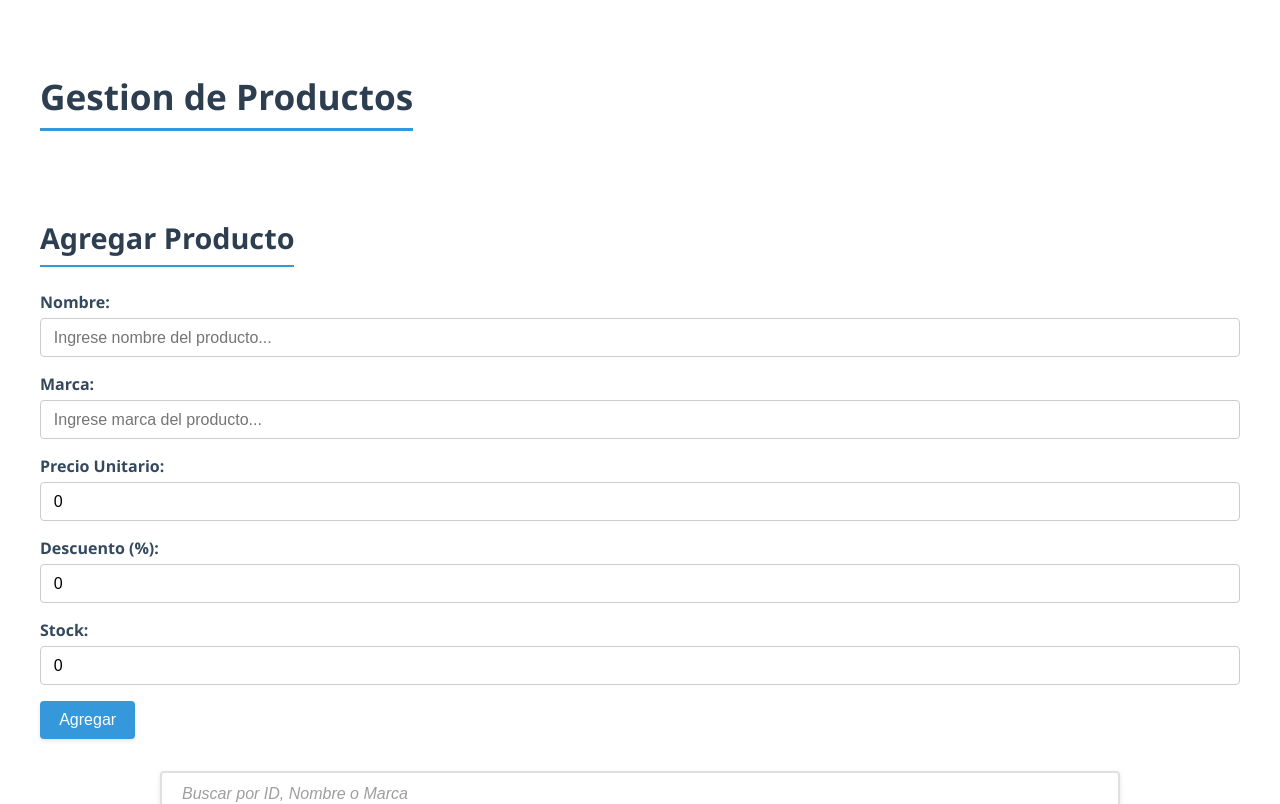
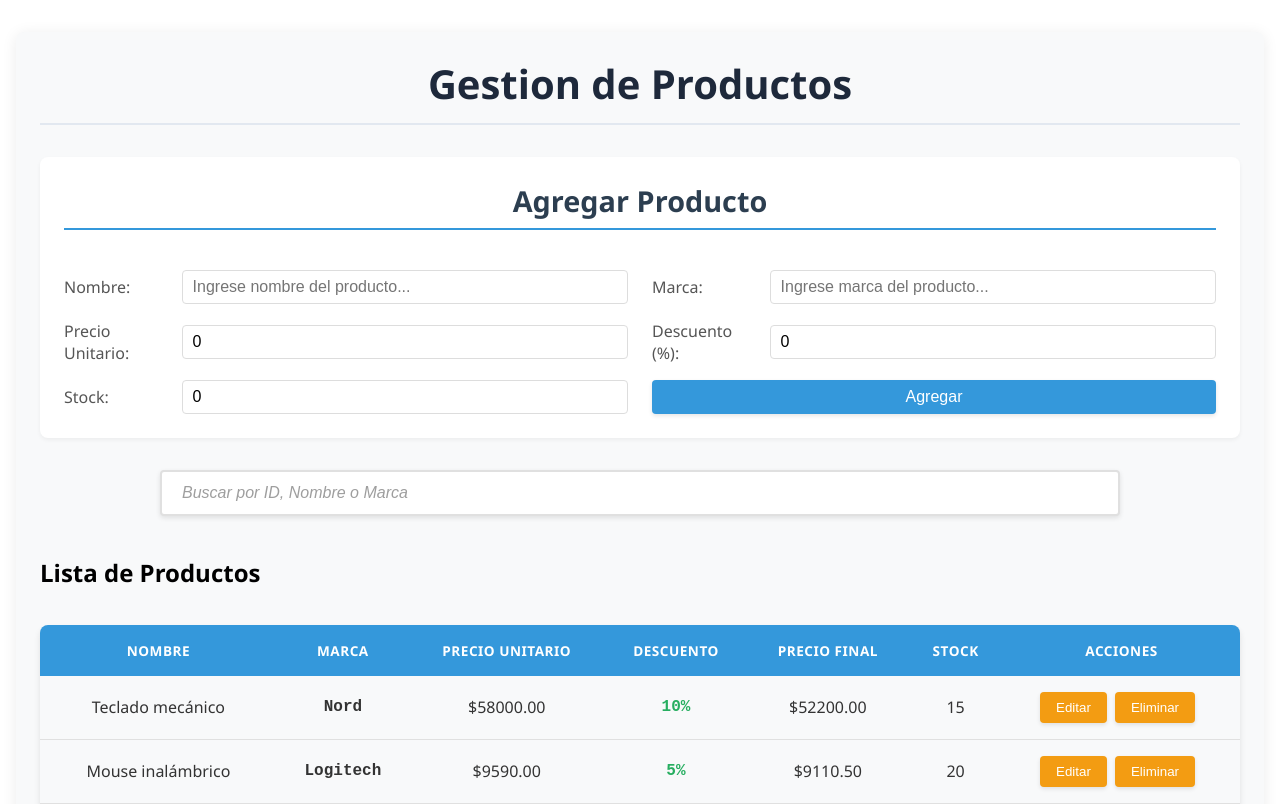
Before and after one commit to JoelGarcia21/tp04PV2025Grupo12, a React (Vite) app: page / in a window 1280 px wide. Shown: the top 804 px of the page. Built offline with nearby package versions, Linux system fonts and the light colour scheme.

Commit message:
style: se cambio el estilo del formulario [ArielReyes]

```diff
--- a/src/assets/Styles/intentario-style.css
+++ b/src/assets/Styles/intentario-style.css
@@ -1,57 +1,89 @@
-
-/* Contenedor principal */
+/* Contenedor Principal */
 .list-container {
   margin: 2rem auto;
   max-width: 1200px;
-  padding: 1rem;
-  font-family: 'Segoe UI', Tahoma, Geneva, Verdana, sans-serif;
-  background-color: #ffffff;
+  padding: 1.5rem;
+  font-family: 'Segoe UI', system-ui, sans-serif;
+  background: #f8f9fa;
+  border-radius: 8px;
+  box-shadow: 0 2px 15px rgba(0,0,0,0.08);
 }
 
 /* Título principal */
 .list-container h1 {
   text-align: center;
-  font-size: 2.2rem;
-  color: #2c3e50;
-  margin-bottom: 2rem;
-  border-bottom: 3px solid #3498db;
-  display: inline-block;
-  padding-bottom: 0.5rem;
+  font-size: 2.5rem;
+  color: #1e293b;
+  margin: 0 0 2rem 0;
+  padding-bottom: 0.75rem;
+  border-bottom: 2px solid #e2e8f0;
+}
+
+.list-form {
+  padding: 1.5rem;
+  background: white;
+  border-radius: 8px;
+  box-shadow: 0 2px 4px rgba(0,0,0,0.05);
+  display: grid;
+  grid-template-columns: repeat(2, 1fr);
+  gap: 1rem 1.5rem;
+}
+
+.list-form h2 {
+  grid-column: 1 / -1;
+  font-size: 1.3rem;
+  color: #1e293b;
+  margin: 0 0 0.5rem 0;
 }
 
 /* Campos de formulario */
 .form-group {
   display: flex;
-  flex-direction: column;
-  margin-bottom: 1rem;
+  align-items: center;
+  gap: 0.5rem;
 }
 
 .form-group label {
-  margin-bottom: 0.3rem;
-  color: #34495e;
-  font-weight: 600;
+  flex: 0 0 110px;
+  font-size: 1rem;
+  color: #555;
 }
 
 .form-group input {
-  padding: 0.6rem 0.8rem;
-  border: 1px solid #ccc;
+  flex: 1;
+  padding: 0.4rem 0.6rem;
+  font-size: 1rem;
+  border: 1px solid #ddd;
   border-radius: 4px;
-  font-size: 1rem;
-  transition: border-color 0.3s;
+  height: 34px;
+  box-sizing: border-box;
 }
 
-.form-group input:focus {
-  outline: none;
-  border-color: #3498db;
-  box-shadow: 0 0 0 2px rgba(52, 152, 219, 0.2);
+button[type="submit"] {
+  align-self: flex-start;
+  padding: 0.5rem 1.2rem;
+  font-size: 1rem;
+  background: #3498db;
+  color: white;
+  border: none;
+  border-radius: 4px;
+  cursor: pointer;
+  transition: all 0.2s ease;
+  box-shadow: 0 2px 4px rgba(0, 0, 0, 0.1);
 }
 
-/* Botón principal del formulario */
-.list-form button[type="submit"] {
-  background-color: #3498db;
+button[type="submit"]:hover {
+  background: #0f74b7;
+  transform: translateY(-1px);
+  box-shadow: 0 3px 6px rgba(0, 0, 0, 0.15);
+}
+/* botonera de edicion */
+.botonera-edicion button[type="submit"] {
+  align-self: flex-start;
+  background-color: #f39c12;
   color: white;
   border: none;
-  padding: 0.6rem 1.2rem;
+  padding: 0.5rem 1.2rem;
   border-radius: 4px;
   cursor: pointer;
   font-weight: 500;
@@ -60,17 +92,18 @@
   box-shadow: 0 2px 4px rgba(0, 0, 0, 0.1);
 }
 
-.list-form button[type="submit"]:hover {
-  background-color: #2980b9;
+.botonera-edicion button[type="submit"]:hover {
+  background-color: #e67e22;
   transform: translateY(-1px);
   box-shadow: 0 3px 6px rgba(0, 0, 0, 0.15);
 }
-/* botonera de edicion */
-.botonera-edicion button[type="submit"] {
-  background-color: #f39c12;
+.botonera-edicion button[type="button"] {
+  align-self: flex-end;
+  background-color: #f3123b;
   color: white;
   border: none;
-  padding: 0.6rem 1.2rem;
+  margin-left: 10px;
+  padding: 0.5rem 1.2rem;
   border-radius: 4px;
   cursor: pointer;
   font-weight: 500;
@@ -79,26 +112,7 @@
   box-shadow: 0 2px 4px rgba(0, 0, 0, 0.1);
 }
 
-.list-form button[type="submit"]:hover {
-  background-color: #e67e22;
-  transform: translateY(-1px);
-  box-shadow: 0 3px 6px rgba(0, 0, 0, 0.15);
-}
-.botonera-edicion button[type="button"] {
-  background-color: #f3123b;
-  color: white;
-  border: none;
-  margin-left: 10px;
-  padding: 0.6rem 1.2rem;
-  border-radius: 4px;
-  cursor: pointer;
-  font-weight: 500;
-  font-size: 1rem;
-  transition: all 0.2s ease;
-  box-shadow: 0 2px 4px rgba(0, 0, 0, 0.1);
-}
-
-.list-form button[type="button"]:hover {
+.botonera-edicion button[type="button"]:hover {
   background-color: #ca1b3b;
   transform: translateY(-1px);
   box-shadow: 0 3px 6px rgba(0, 0, 0, 0.15);
--- a/src/assets/components/ProductForm.jsx
+++ b/src/assets/components/ProductForm.jsx
@@ -42,7 +42,6 @@ const ProductForm = ({ onAddProduct, onUpdateProduct, productToEdit, cancelEdit
     // Resetear formulario
     resetForm();
   };
-  //despues optimizar codigo para que no se repita con el de arriba
   const cancelEditButton = () => {
     resetForm();
     cancelEdit(null);
```
